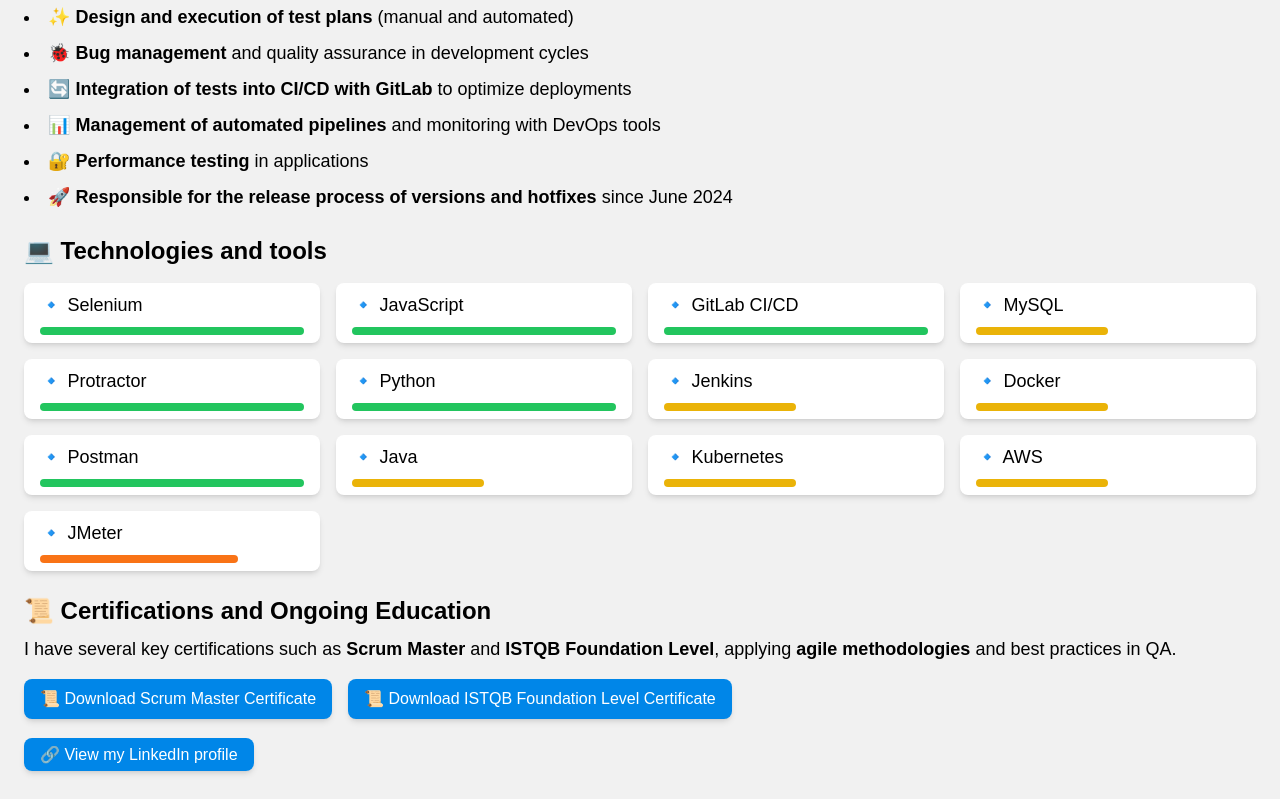
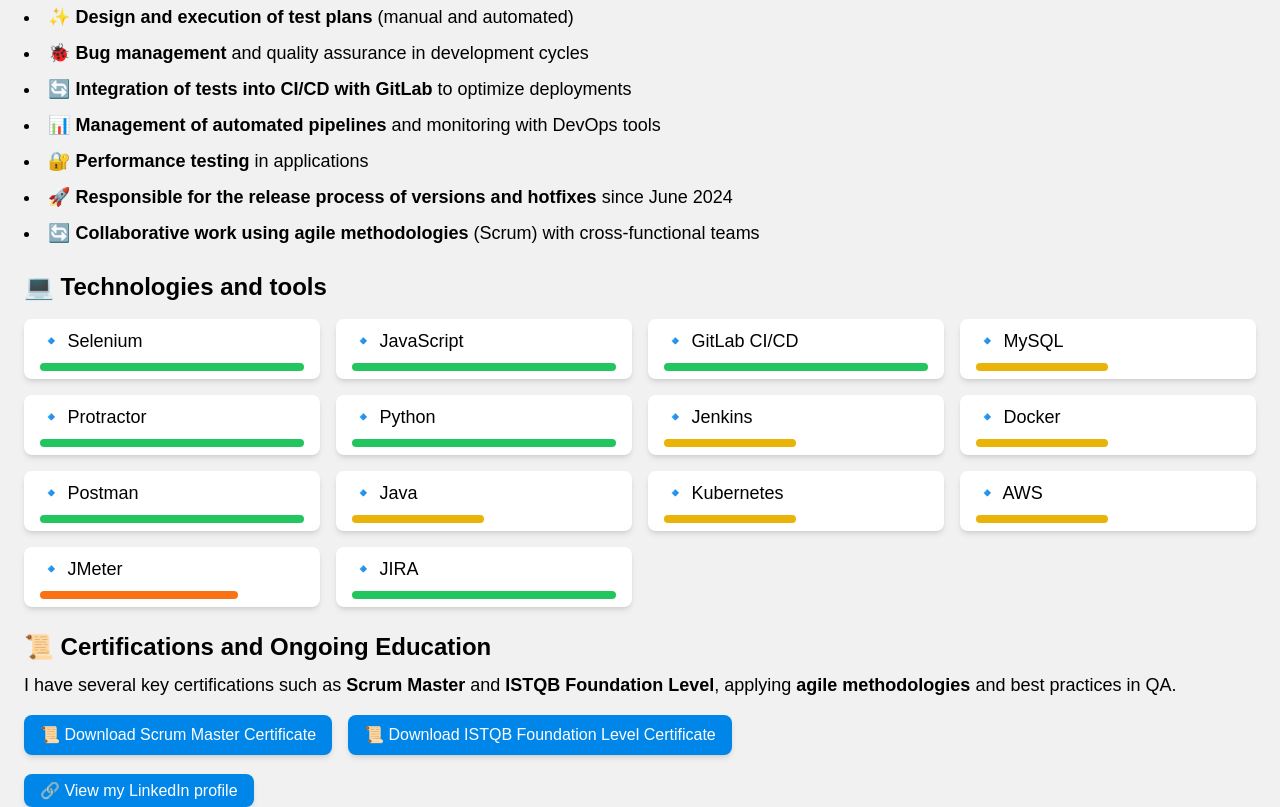
Before and after one commit to AlfredoBazo/webcv, a plain HTML site: page qe-en.html in a window 1280 px wide. Shown: the part 605-1412 px from the top of the page. Drawn offline with nearby package versions, Linux system fonts and the light colour scheme.

Commit message:
Update qe-en.html

```diff
--- a/qe-en.html
+++ b/qe-en.html
@@ -52,6 +52,7 @@
             <li>📊 <strong>Management of automated pipelines</strong> and monitoring with DevOps tools</li>
             <li>🔐 <strong>Performance testing</strong> in applications</li>
             <li>🚀 <strong>Responsible for the release process of versions and hotfixes</strong> since June 2024</li>
+            <li>🔄 <strong>Collaborative work using agile methodologies</strong> (Scrum) with cross-functional teams</li>
         </ul>
 
         <h3 class="text-2xl font-semibold mt-6">💻 Technologies and tools</h3>
@@ -108,6 +109,10 @@
                 🔹 JMeter
                 <div class="w-3/4 h-2 mt-2 rounded-full bg-orange-500"></div> <!-- Some experience -->
             </div>
+            <div class="bg-white px-4 py-2 rounded-lg shadow-md">
+                🔹 JIRA
+                <div class="w-full h-2 mt-2 rounded-full bg-green-500"></div> <!-- Much experience -->
+            </div>
         </div>
 
         <h3 class="text-2xl font-semibold mt-6">📜 Certifications and Ongoing Education</h3>
```
